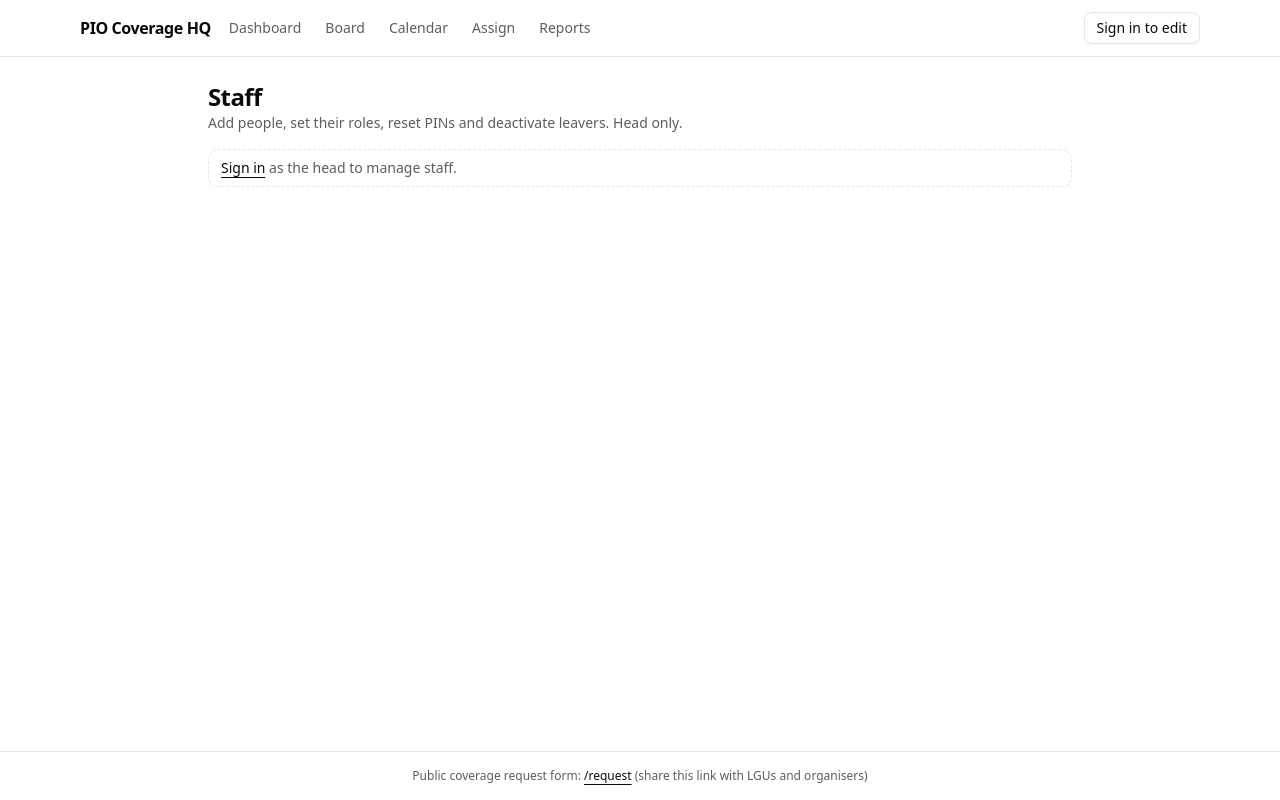
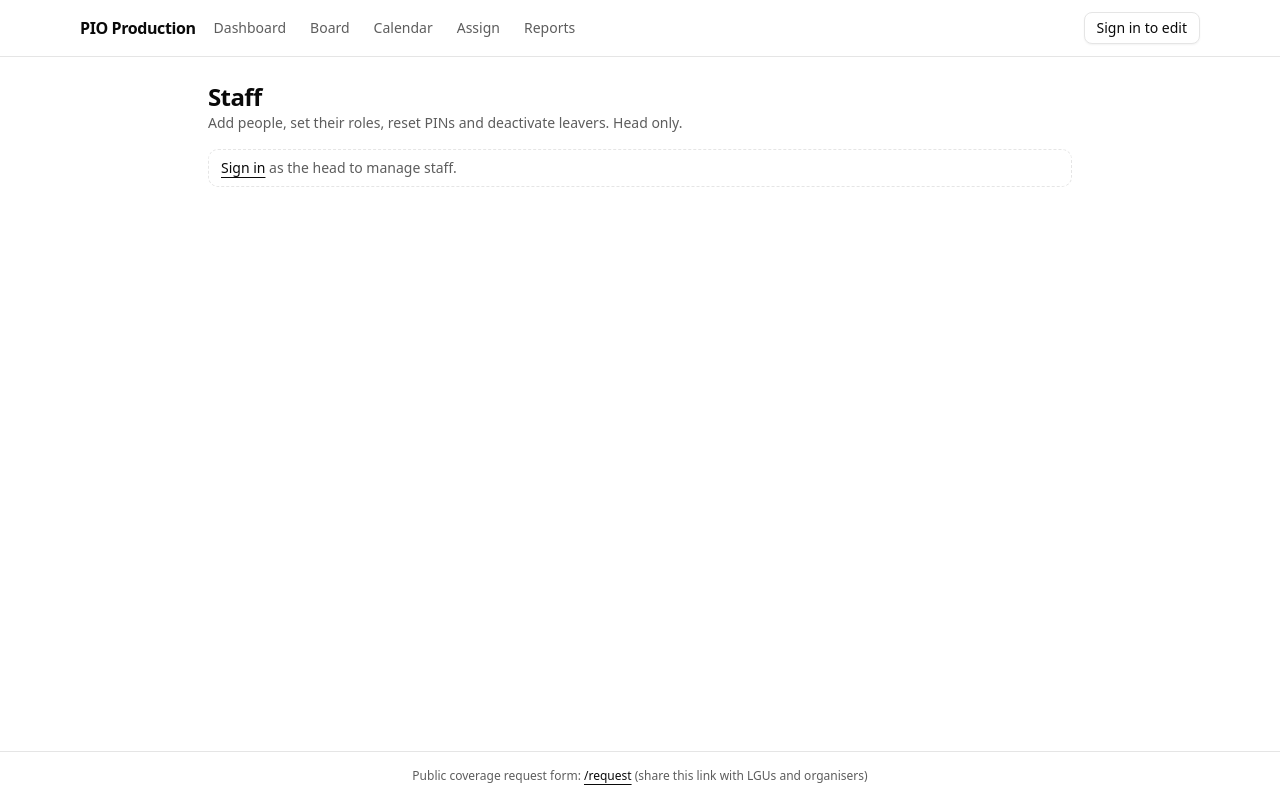
Before and after one commit to Exc1D/PIO-coverage-HQ, a Next.js app: page /admin in a window 1280 px wide. Built offline with nearby package versions, Linux system fonts and the light colour scheme.

Commit message:
Rename the app from PIO Coverage HQ to PIO Production
Co-Authored-By: Claude Opus 5.5 <noreply@anthropic.com>
Claude-Session: https://claude.ai/code/session_01WoT4B47JYg9ckgooD5YDCM

```diff
--- a/app/global-error.tsx
+++ b/app/global-error.tsx
@@ -5,7 +5,7 @@ export default function GlobalError({ reset }: { error: Error & { digest?: strin
   return (
     <html lang="en">
       <body style={{ fontFamily: "system-ui, sans-serif", padding: "3rem 1rem", textAlign: "center" }}>
-        <h1 style={{ fontSize: "1.125rem" }}>PIO Coverage HQ couldn’t load</h1>
+        <h1 style={{ fontSize: "1.125rem" }}>PIO Production couldn’t load</h1>
         <p style={{ color: "#525252" }}>This is usually a dropped connection. Check your signal and try again.</p>
         <button onClick={reset} style={{ marginTop: "1rem", padding: "0.5rem 1rem", borderRadius: 6, border: "1px solid #d4d4d4" }}>
           Try again
--- a/app/layout.tsx
+++ b/app/layout.tsx
@@ -7,7 +7,7 @@ import { SiteHeader } from "@/components/app/site-header";
 import "./globals.css";
 
 export const metadata: Metadata = {
-  title: { default: "PIO Coverage HQ", template: "%s · PIO Coverage HQ" },
+  title: { default: "PIO Production", template: "%s · PIO Production" },
   description: "Coverage tracking for the Provincial Information Office of Camarines Norte.",
   robots: { index: false, follow: false },
 };
--- a/app/setup/page.tsx
+++ b/app/setup/page.tsx
@@ -14,7 +14,7 @@ export default function SetupPage() {
       <Card>
         <CardHeader>
           <CardTitle>
-            <h1 className="text-xl">Set up PIO Coverage HQ</h1>
+            <h1 className="text-xl">Set up PIO Production</h1>
           </CardTitle>
           <CardDescription>
             Create the office head’s account. The head can then add the rest of the team.
--- a/components/app/site-header.tsx
+++ b/components/app/site-header.tsx
@@ -12,7 +12,7 @@ export function SiteHeader() {
       {/* Phones: brand + session on the first row, nav scrolls on its own row. Larger screens: one row. */}
       <div className="mx-auto flex max-w-6xl flex-wrap items-center gap-x-3 px-4 sm:h-14 sm:flex-nowrap">
         <Link href="/" className="flex h-12 shrink-0 items-center rounded-sm font-semibold tracking-tight focus-visible:ring-2 focus-visible:ring-ring sm:h-auto">
-          PIO Coverage HQ
+          PIO Production
         </Link>
         <div className="order-last -mx-4 w-[calc(100%+2rem)] border-t px-4 py-1.5 sm:order-none sm:mx-0 sm:w-auto sm:flex-1 sm:border-0 sm:p-0">
           {/* usePathname() needs a Suspense boundary on dynamic routes; the fallback is the same nav without the active state. */}
--- a/lib/db/server.ts
+++ b/lib/db/server.ts
@@ -13,7 +13,7 @@ export function db(): SupabaseClient {
     const { SUPABASE_URL, SUPABASE_SERVICE_ROLE_KEY } = env();
     client = createClient(SUPABASE_URL, SUPABASE_SERVICE_ROLE_KEY, {
       auth: { persistSession: false, autoRefreshToken: false, detectSessionInUrl: false },
-      global: { headers: { "x-client-info": "pio-coverage-hq" } },
+      global: { headers: { "x-client-info": "pio-production" } },
     });
   }
   return client;
--- a/package.json
+++ b/package.json
@@ -1,5 +1,5 @@
 {
-  "name": "pio-coverage-hq",
+  "name": "pio-production",
   "version": "0.1.0",
   "private": true,
   "scripts": {
--- a/proxy.ts
+++ b/proxy.ts
@@ -41,7 +41,7 @@ export async function proxy(request: NextRequest) {
 
   if (request.cookies.get(COOKIE)?.value === expected) return NextResponse.next();
 
-  return new NextResponse("Open PIO Coverage HQ with the link shared by the office.", {
+  return new NextResponse("Open PIO Production with the link shared by the office.", {
     status: 401,
     headers: { "content-type": "text/plain; charset=utf-8" },
   });
```
Also changed, not shown: 1 other file (tests, documents, lock files or other folders).
